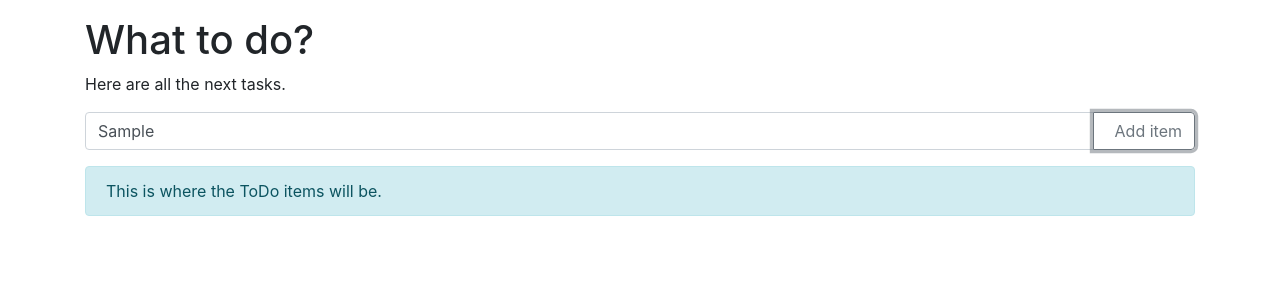
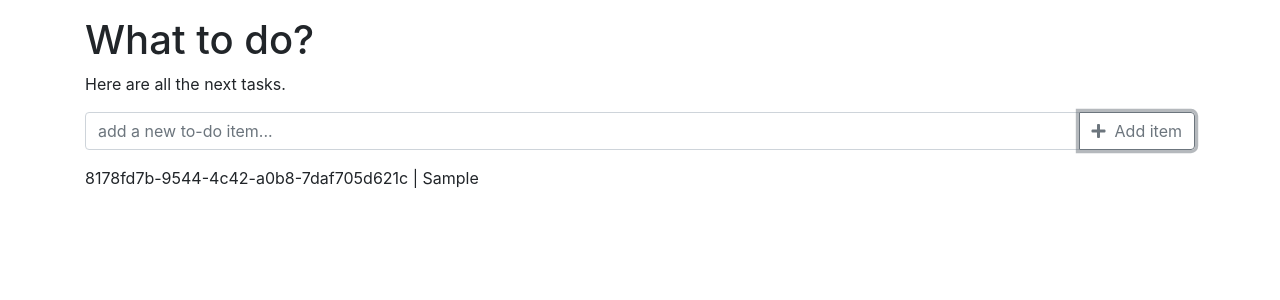
Before and after one commit to lmlovas/react-redux-todolist, a React (Create React App) app: page / in a window 1280 px wide. Both pictures are taken after typing "Sample" into the empty fields and a click on the button "Add item". Shown: the top 300 px of the page. Built offline with nearby package versions, Linux system fonts and the light colour scheme.

Commit message:
installed uuid

```diff
--- a/package.json
+++ b/package.json
@@ -32,6 +32,7 @@
     ]
   },
   "devDependencies": {
+    "@fortawesome/fontawesome-free": "^5.11.2",
     "bootstrap": "^4.3.1",
     "node-sass": "^4.12.0",
     "uuid": "^3.3.3"
--- a/src/components/App.js
+++ b/src/components/App.js
@@ -26,12 +26,40 @@ class App extends React.Component {
         });
     };
 
+    updateToDoText = (uuid, text) => {
+        this.setState(state => {
+            state.toDoItems[uuid].text = text;
+            return state;
+        });
+    };
+
+    toggleToDoDone = event => {
+        const checkbox = event.target;
+
+        this.setState(state => {
+            state.toDoItems[checkbox.value].done = checkbox.checked;
+            return state;
+        });
+    };
+
+    removeToDo = uuid => {
+        this.setState(state => {
+            delete state.toDoItems[uuid];
+            return state;
+        });
+    };
+
     render() {
         return (
             <div className="container">
                 <Header tagline="Here are all the next tasks."/>
-                <ToDoForm />
-                <ToDoList />
+                <ToDoForm addToDo = {this.addToDo} />
+                <ToDoList
+                items={this.state.toDoItems}
+                updateToDoText ={this.updateToDoText}
+                toggleToDoDone={this.toggleToDoDone}
+                removeToDo={this.removeToDo}
+                />
             </div>
         );
     }
--- a/src/components/ToDoForm.js
+++ b/src/components/ToDoForm.js
@@ -11,7 +11,9 @@ class ToDoForm extends React.Component {
 
     handleSubmit(e) {
         e.preventDefault();
-        console.log(`Create new item: ${this.textInput.current.value}`);
+        const text = this.textInput.current.value.trim();
+        this.props.addToDo(text);
+        e.currentTarget.reset();
     };
 
   render() {
--- /dev/null
+++ b/src/components/ToDoItem.js
@@ -0,0 +1,13 @@
+import React from 'react';
+
+class ToDoItem extends React.Component {
+    render() {
+        return (
+            <div className="todo-item">
+                {this.props.data.uuid} | {this.props.data.text}
+            </div>
+        );
+    }
+}
+
+export default ToDoItem;
--- a/src/components/ToDoList.js
+++ b/src/components/ToDoList.js
@@ -1,10 +1,21 @@
 import React from 'react';
+import ToDoItem from './ToDoItem';
 
 class ToDoList extends React.Component {
     render() {
         return (
-            <div className ="alert alert-info">
-                This is where the ToDo items will be.
+            <div className ="todo-list">
+                <table className="todo-items table table-borderless">
+                  {Object.keys(this.props.items).map(uuid => (
+                    <ToDoItem
+                    key={`todo-item-${uuid}`}
+                    data={this.props.items[uuid]}
+                    updateToDoText={this.props.updateToDoText}
+                    toggleToDoDone={this.props.toggleToDoDone}
+                    removeToDo={this.props.removeToDo}
+                    />
+                  ))}
+                </table>
             </div>
         );
     }
--- a/src/index.js
+++ b/src/index.js
@@ -2,6 +2,7 @@ import React from 'react';
 import { render } from 'react-dom';
 import Router from './components/Router';
 
+import '@fortawesome/fontawesome-free/css/all.css';
 import './sass/style.scss';
 
 render (<Router/>, document.querySelector('#root'));
--- a/src/sass/style.scss
+++ b/src/sass/style.scss
@@ -7,3 +7,60 @@ body {
 .header {
     margin-bottom: 1rem;
 }
+
+.table-borderless > tbody > tr > td,
+.table-borderless > tbody > tr > th,
+.table-borderless > tfoot > tr > td,
+.table-borderless > tfoot > tr > th,
+.table-borderless > thead > tr > td,
+.table-borderless > thead > tr > th {
+  border: none;
+}
+
+.todo-items {
+  margin-top: 1rem;
+}
+
+.todo-item {
+  &:hover {
+    background-color: #efefef;
+  }
+
+  td {
+    padding: 0.25rem 0;
+
+    &:first-child {
+      padding-left: 0.5rem;
+      border-top-left-radius: 0.25rem;
+      border-bottom-left-radius: 0.25rem;
+    }
+
+    &:last-child {
+      padding-right: 0.5rem;
+      border-top-right-radius: 0.25rem;
+      border-bottom-right-radius: 0.25rem;
+    }
+  }
+
+  td.col-action {
+    text-align: right;
+    padding-right: 0.25rem;
+
+    .icon-remove {
+      color: #c0c0c0;
+      cursor: pointer;
+      padding: 0 0.25rem;
+
+      &:hover {
+        color: #bd2d2d;
+      }
+    }
+  }
+
+  input[type="text"] {
+    border: 1px solid transparent;
+    padding: 0 0.25rem;
+    width: 98%;
+    height: auto;
+  }
+}
```
Also changed, not shown: 1 other file (tests, documents, lock files or other folders).
